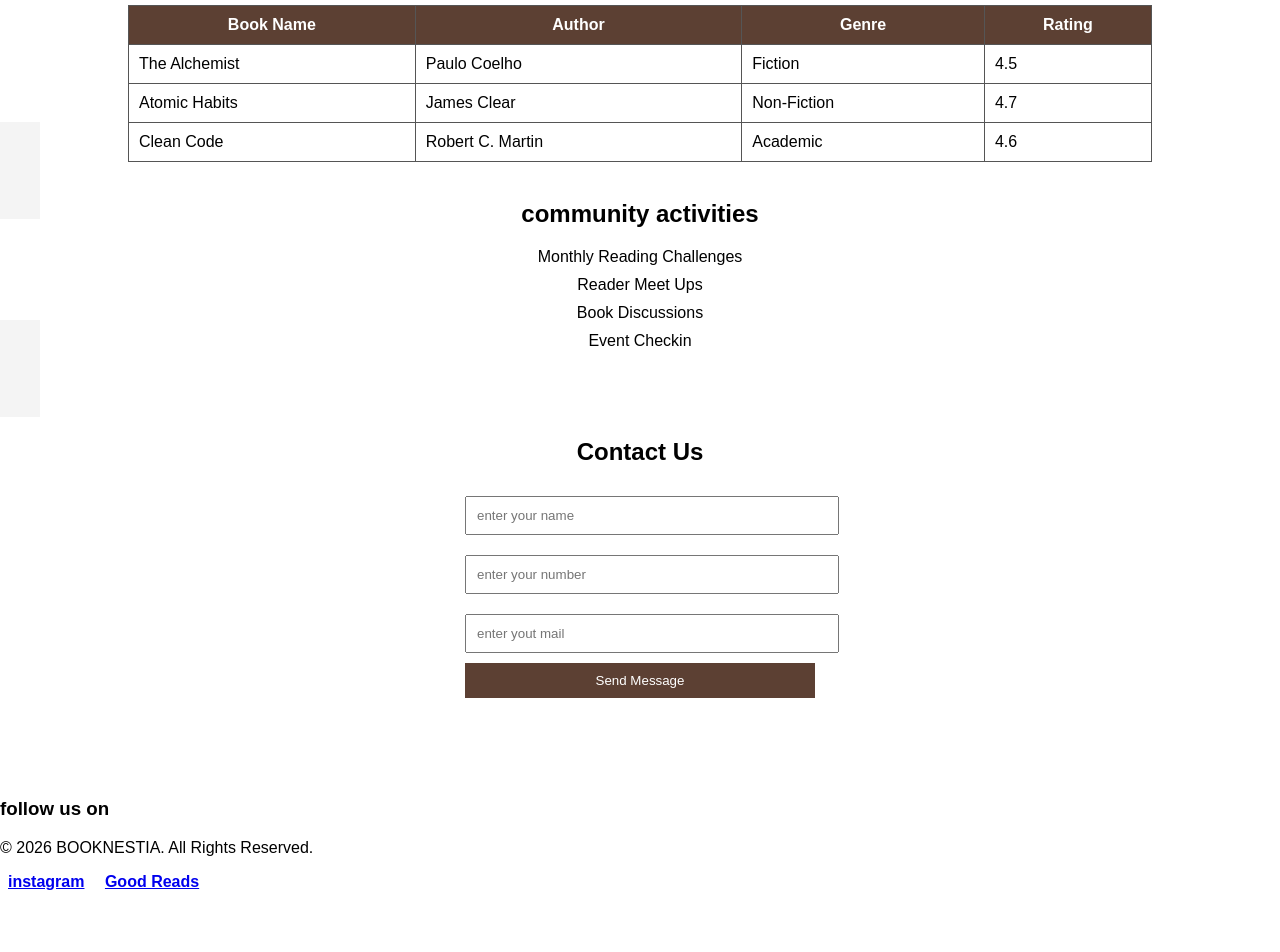
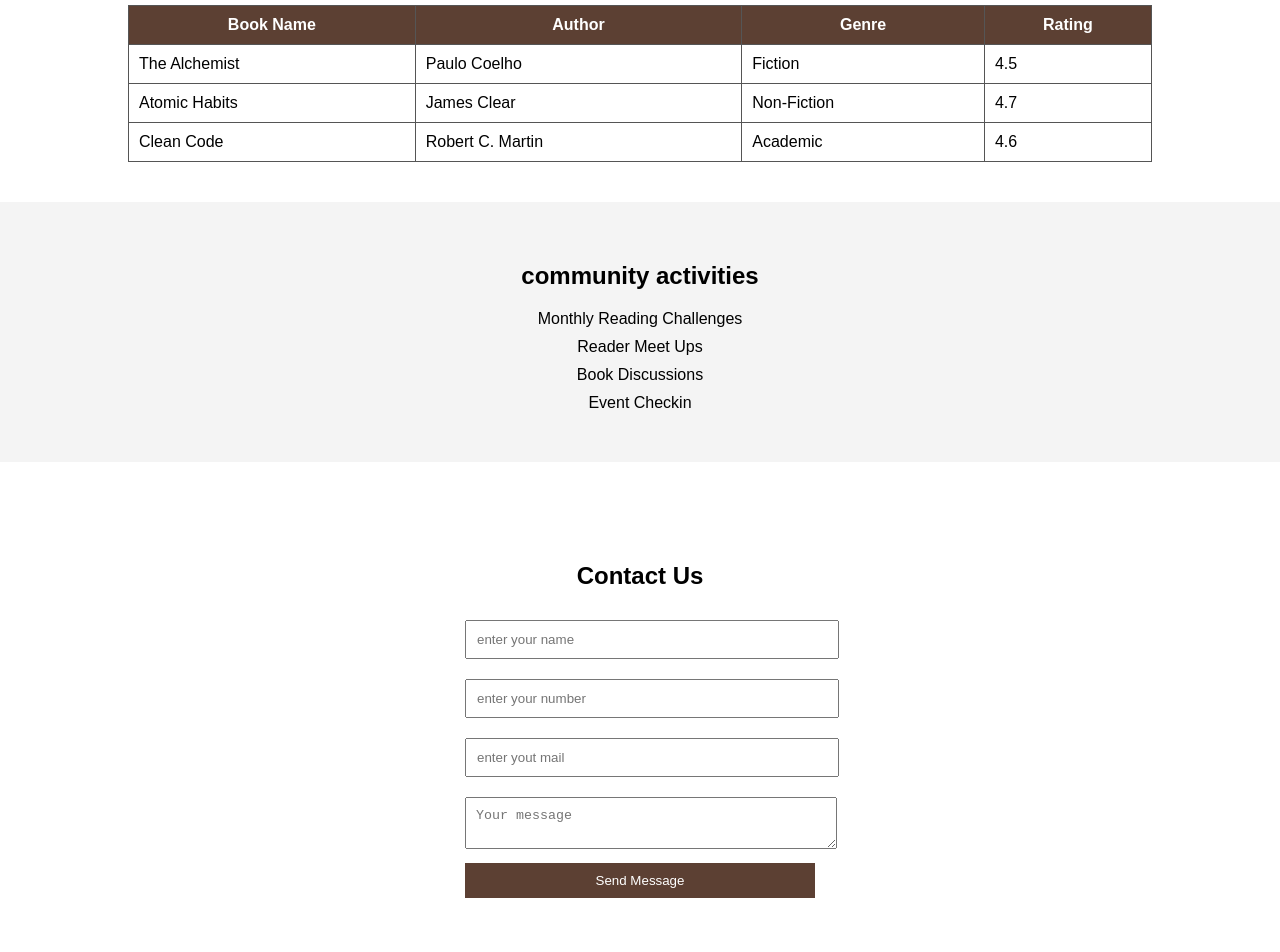
Before and after one commit to Madhumithaa-27/BOOKNESTIA, a plain HTML site: page index.html in a window 1280 px wide. Shown: the part 1000-1952 px from the top of the page. Before the commit the page ends 1891 px from the top, so only its background shows below. Drawn offline with Linux system fonts and the light colour scheme.

Commit message:
updated few

```diff
--- a/index.html
+++ b/index.html
@@ -23,9 +23,9 @@
             <li><a href="#contact">CONTACT</a></li>
             </ul>
         </nav>
-    <section id="about" class ="about" alt="Book club">
+    <section id="about" class ="about" >
         <h2>ABOUT BOOKNESTIA</h2>
-         <img src="logo.jpeg">
+         <img src="logo.jpeg"alt="Book club">
          <p>
             BOOKNESTIA is a reading community created to help readers explore
             books, discover genres, and connect through shared reading experiences.
@@ -61,7 +61,7 @@
             </ul>
         </div>
     </section>
-    <selection class = "table-selection">
+    <section class = "table-selection">
         <h2>
             popular books
         </h2>
@@ -92,8 +92,8 @@
                 <td>4.6</td>
             </tr>
         </table>
-    </selection>
-    <selection id="community" class="community">
+    </section>
+    <section id="community" class="community">
         <h2>
             community activities
         </h2>
@@ -104,13 +104,14 @@
             <li> Event Checkin</li>
         </ul>
 
-    </selection>
+    </section>
      <section id="contact" class="contact">
         <h2>Contact Us</h2>
         <form>
             <input type="text" placeholder="enter your name" required>
             <input type="number" placeholder="enter your number" required>
             <input type ="email" placeholder="enter yout mail" required>
+             <textarea placeholder="Your message"></textarea>
             <button type="submit"> Send Message</button>
 
         </form>
--- a/style.css
+++ b/style.css
@@ -136,11 +136,9 @@
     background-color: #a47551;
 }
 
-footer a {
-    margin: 0 8px;
-    font-weight: bold;
+footer {
+    background-color: #3b2f2f;
+    color: white;
+    text-align: center;
+    padding: 20px;
 }
-
-footer a:hover {
-    text-decoration: underline;
-}
```
